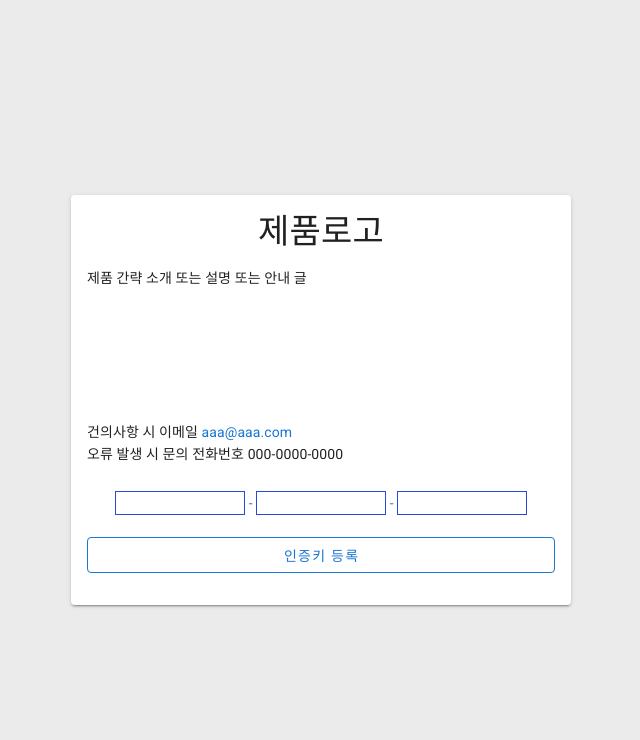
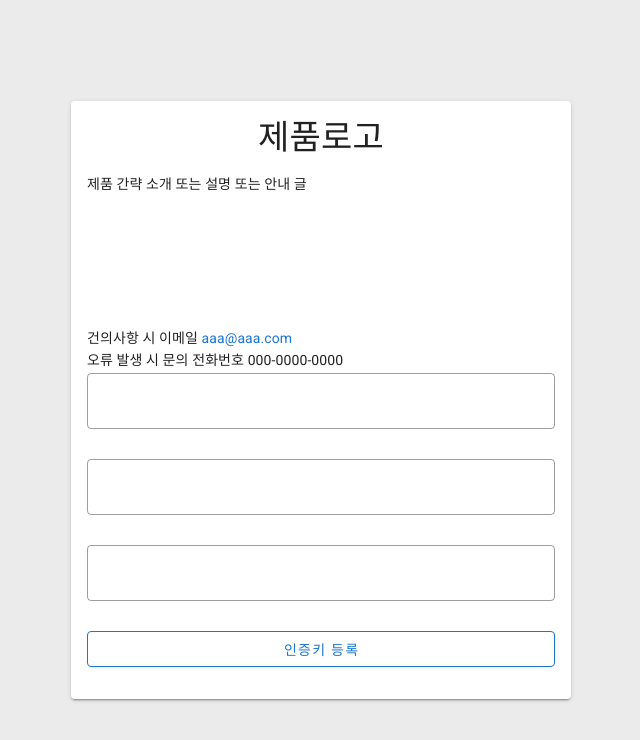
Before and after one commit to AnJunghee/HACS, a Vue app: page /lisence_regist in a window 1280 px wide. Shown: the top 740 px of the page, without its empty margins (319-959 px from the left). Built offline with nearby package versions, Linux system fonts and the light colour scheme.

Commit message:
[MOD] LisenceRegist 페이지 Vuetify로 수정

```diff
--- a/src/views/login/LisenceRegist.vue
+++ b/src/views/login/LisenceRegist.vue
@@ -18,19 +18,25 @@
       오류 발생 시 문의 전화번호 000-0000-0000<br>
       </v-sheet>
 
-      <v-form>
-        <div class="registNum">
-        <input v-model="registNum1"> - <input v-model="registNum2"> - <input v-model="registNum3">
-        <br>
-        <br>
-        </div>
+      <v-text-field
+        outlined
+        v-model="registNum1"
+      ></v-text-field>
+      <v-text-field
+        outlined
+        v-model="registNum2"
+      ></v-text-field>
+      <v-text-field
+        outlined
+        v-model="registNum3"
+      ></v-text-field>
+
         <v-btn
           block
           color="primary"
           outlined
           @click="lisence"
         >인증키 등록</v-btn>
-      </v-form>
 
     </template>
   </login-box>
@@ -54,8 +60,11 @@ export default {
   },
   methods: {
     lisence() {
-      if(this.registNum1 != "1111" && this.registNum2 != "2222" && this.registNum3 != "3333"){
+      if(this.registNum1 != "1111" || this.registNum2 != "2222" || this.registNum3 != "3333"){
         alert('인증키를 다시 확인해 주세요')
+      }
+      else{
+        alert('인증키 성공')
       }
     },
   },
@@ -63,12 +72,5 @@ export default {
 }
 </script>
 <style scoped>
-input {
-  border: rgb(42, 73, 214) 1px solid;
-  width: 130px;
-}
-.registNum {
-  margin-left : 6%;
-  margin-top : 5%;
-}
+
 </style>
```
